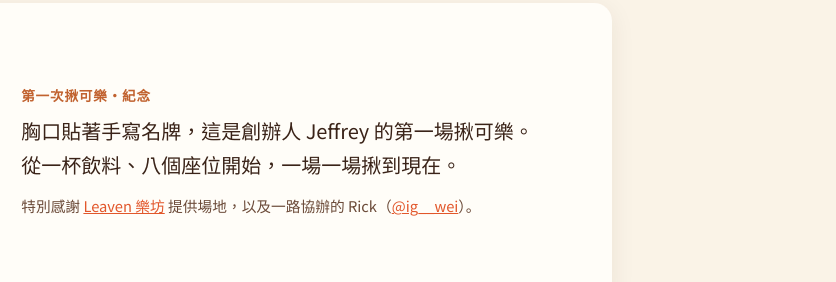
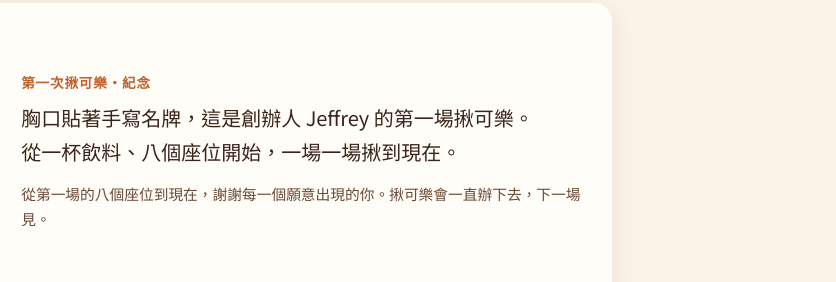
Before and after one commit to Jeffrey0117/wemeet, a website: page public/index.html in a window 1280 px wide. Shown: the part 3782-4064 px from the top of the page, 444-1280 px from the left. Drawn offline with Linux system fonts and the light colour scheme; no server answers; a script that the page names is missing; a web font is replaced by a local one.

Commit message:
copy: 創辦人區小字改寫

```diff
--- a/public/index.html
+++ b/public/index.html
@@ -234,7 +234,7 @@
     <div class="founder-text">
       <p class="founder-kicker">第一次揪可樂・紀念</p>
       <p class="founder-quote">胸口貼著手寫名牌，這是創辦人 Jeffrey 的第一場揪可樂。<br>從一杯飲料、八個座位開始，一場一場揪到現在。</p>
-      <p class="founder-thanks">特別感謝 <a href="https://leaven.tw" target="_blank" rel="noopener">Leaven 樂坊</a> 提供場地，以及一路協辦的 Rick（<a href="https://www.instagram.com/ig__wei" target="_blank" rel="noopener">@ig__wei</a>）。</p>
+      <p class="founder-thanks">從第一場的八個座位到現在，謝謝每一個願意出現的你。揪可樂會一直辦下去，下一場見。</p>
     </div>
   </div>
 </section>
```
